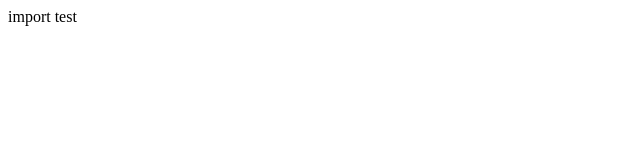
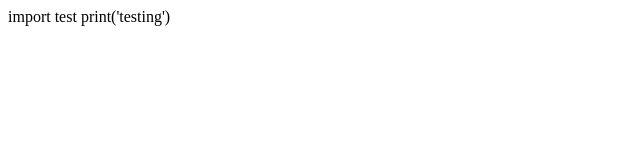
Before and after one commit to monnku/test, a plain HTML site: page index.html in a window 1280 px wide. Shown: the whole page, without its empty margins (0-640 px from the left). Drawn offline with Linux system fonts and the light colour scheme.

Commit message:
Update index.html

```diff
--- a/index.html
+++ b/index.html
@@ -1,4 +1,5 @@
 <title>test</title>
 <py-script output="title">
 import test
+print('testing')
 </py-script>
```
